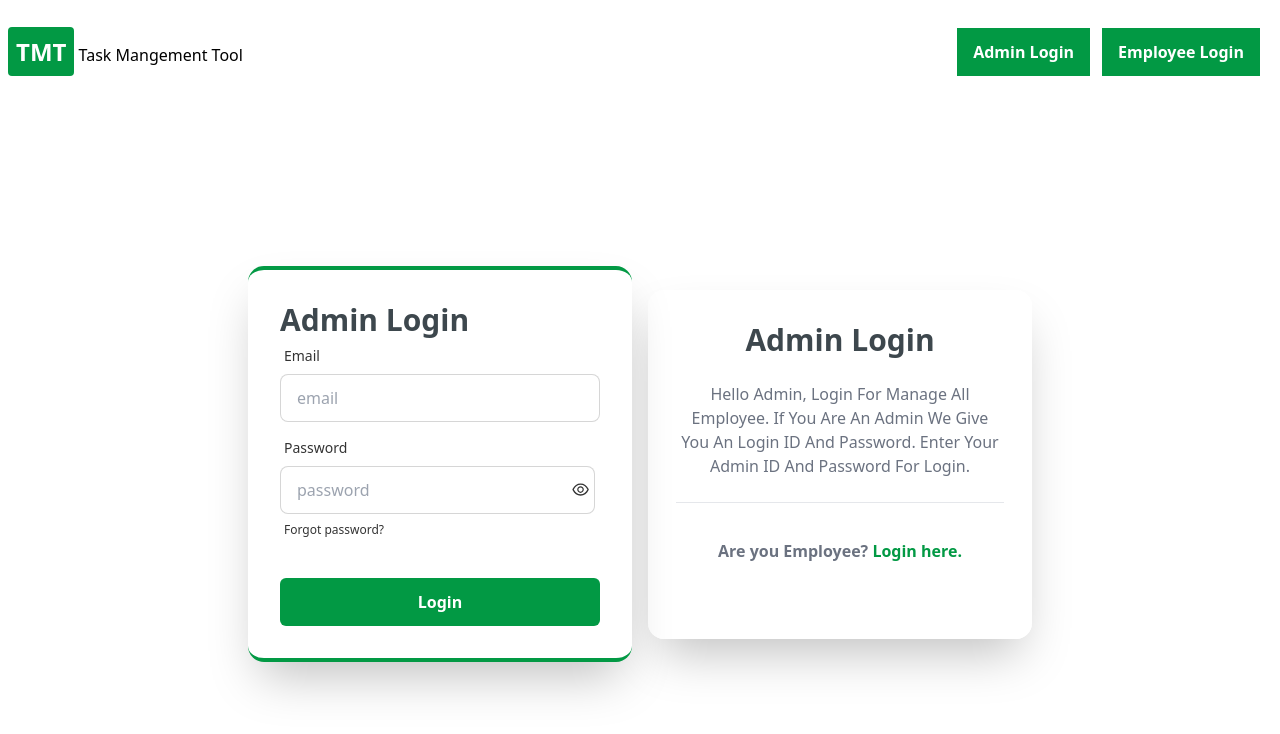
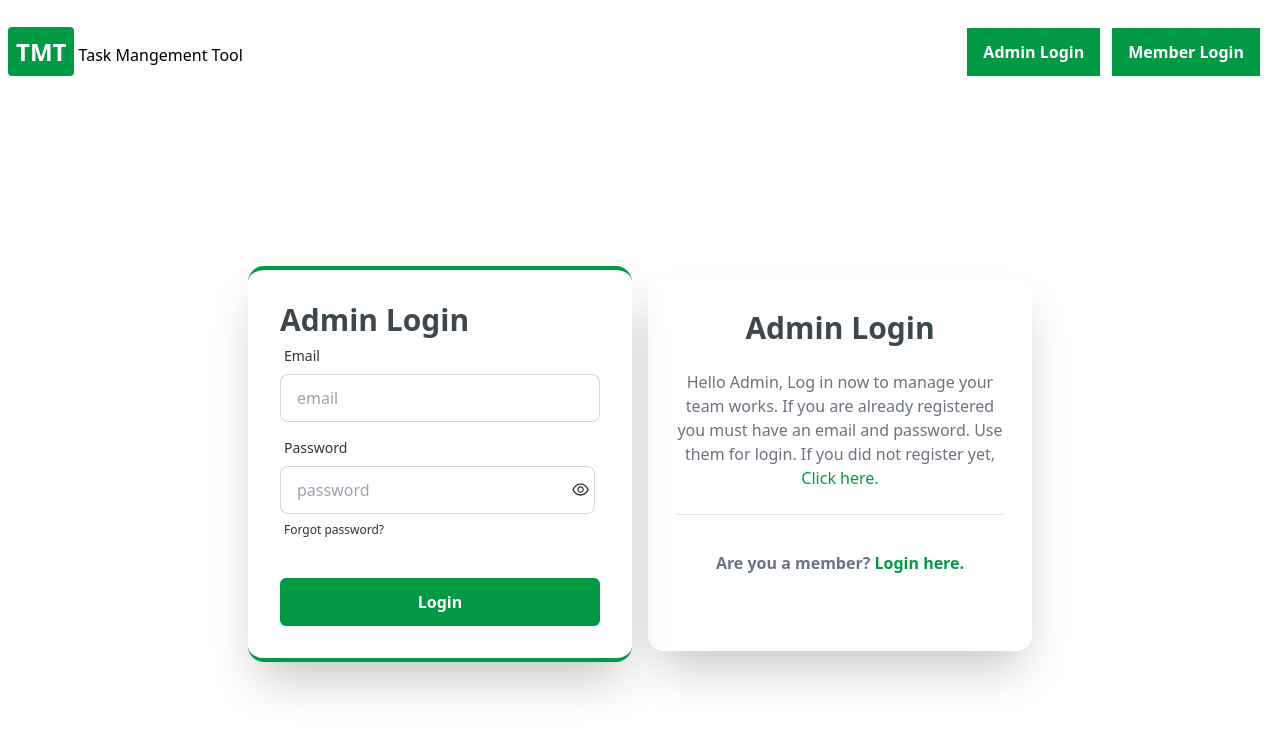
Before and after one commit to game-of-rl-II/task-management-client, a React (Create React App) app: page /adminLogin in a window 1280 px wide. Shown: the top 734 px of the page. Built offline with nearby package versions, Linux system fonts and the light colour scheme; no server answers.

Commit message:
navbar updated, text all over site updated

```diff
--- a/src/Components/Entry/AdminLogin.js
+++ b/src/Components/Entry/AdminLogin.js
@@ -7,7 +7,7 @@ import Loading from '../Shared/Loading/Loading';
 import { AiOutlineEyeInvisible, AiOutlineEye } from 'react-icons/ai';
 import './Register.css'
 const AdminLogin = () => {
-  const [passwordIcon , setPasswordIcon] = useState(false);
+  const [passwordIcon, setPasswordIcon] = useState(false);
   const toggleButton = () => {
     setPasswordIcon(prevPasswordIcon => !prevPasswordIcon)
   }
@@ -38,7 +38,7 @@ const AdminLogin = () => {
     return toast.error(`${adminError.message}`)
   }
   if (adminLoading) {
-        return <Loading/>
+    return <Loading />
   }
   if (admin) {
     navigate('/innerHome')
@@ -57,18 +57,18 @@ const AdminLogin = () => {
                 Admin Login
               </h1>
               <p className="py-6 text-center text-gray-500">
-                  Hello Admin, Login For Manage All Employee. If You Are An
-                  Admin We Give You An Login ID And Password. Enter Your Admin
-                  ID And Password For Login.
+                Hello Admin, Log in now to manage your team works. If you are already registered you must have an email and password. Use them for login. If you did not register yet, <span>
+                    <Link to="/register" className='text-primary'>Click here.</Link>
+                  </span>
               </p>
               <hr className="pb-4" />
               <div>
                 <p className="text-center p-5 text-gray-500 font-bold">
-                    Are you Employee?{" "}
+                  Are you a member?{" "}
                   <span>
                     <Link to="/employeeLogin" className='text-primary'>Login here.</Link>
                   </span>
-                    <h2 className="text-white"> Employee Login</h2>
+                  <h2 className="text-white"> Member Login</h2>
                 </p>
               </div>
             </div>
@@ -99,8 +99,8 @@ const AdminLogin = () => {
                       placeholder="password"
                       className="input input-bordered w-full"
                     />
-                     <button className="btn-icon"onClick={toggleButton}>
-                {passwordIcon ? <AiOutlineEyeInvisible/>: <AiOutlineEye/>}
+                    <button className="btn-icon" onClick={toggleButton}>
+                      {passwordIcon ? <AiOutlineEyeInvisible /> : <AiOutlineEye />}
                     </button>
                   </div>
                   <label className="label">
--- a/src/Components/Entry/EmployeeLogin.js
+++ b/src/Components/Entry/EmployeeLogin.js
@@ -46,7 +46,7 @@ const EmployeeLogin = () => {
         <div className="card flex-shrink-0 w-full max-w-sm shadow-2xl bg-base-100 border-y-4 border-primary">
           <div className="card-body">
             <div className="form-control">
-              <h1 className="text-3xl font-bold text-neutral text-center">Employee Login</h1>
+              <h1 className="text-3xl font-bold text-neutral text-center">Member Login</h1>
               <label className="label">
                 <span className="label-text">ID</span>
               </label>
@@ -76,15 +76,14 @@ const EmployeeLogin = () => {
           </div>
         </div>
         <div className="text-center lg:text-left card flex-shrink-0 w-full max-w-sm shadow-2xl border-y-4 border-white p-7">
-          <h1 className="text-3xl font-bold text-neutral text-center">Employee Login</h1>
+          <h1 className="text-3xl font-bold text-neutral text-center">Member Login</h1>
           <p className="py-6 text-center text-gray-500">
-            Hello Employee, You Have To Login First. We Give All Of Our Employee An Employee ID Addreess And Password. Enter Your Employee ID And
-            Password For Login.
+            Hello Member!, It is time to login and work with your team. Your team leader provided a member ID and Password. Use them for Login.
           </p>
           <hr className="pb-4" />
           <div>
             <p className="text-center p-5 text-gray-500 font-bold">
-              Are you Admin?{" "}
+              Are you an admin?{" "}
               <span>
                 <Link to="/adminLogin" className="text-primary">
                   Login here.
--- a/src/Components/Home/HomeBanner.js
+++ b/src/Components/Home/HomeBanner.js
@@ -17,6 +17,9 @@ const HomeBanner = () => {
   }
   if(admin){
     return navigate('/innerHome')
+  }
+  if(member){
+    return navigate('/dashboard')
   }
   return (
     <div className="home-banner-parent">
--- a/src/Components/Shared/Navbar/Navbar.js
+++ b/src/Components/Shared/Navbar/Navbar.js
@@ -32,7 +32,7 @@ const Navbar = () => {
   };
 
   if (adminLoading) {
-    return <Loading/>
+    return <Loading />
   }
 
   return (
@@ -57,21 +57,21 @@ const Navbar = () => {
                 </li>
                 <li>
                   <Link className="nav-button text-white font-bold mr-3 bg-primary" to="/employeeLogin">
-                    Employee Login
+                    Member Login
                   </Link>
                 </li>
               </>
             ) : (
               <>
-              <Notification/>
+                <Notification />
                 <li>
 
                   <Link
                     className="nav-button text-white mr-3 btn btn-primary"
-                    to="/myProfile"
+                    to={`${admin?.uid ? '/myProfile' : '/dashboard'}`}
 
                   >
-                    Profile
+                    {admin?.uid ? 'Profile' : "Dashboard"}
                   </Link>
                 </li>
                 <li>
```
Lines whose indentation alone changed are shown as unchanged.
